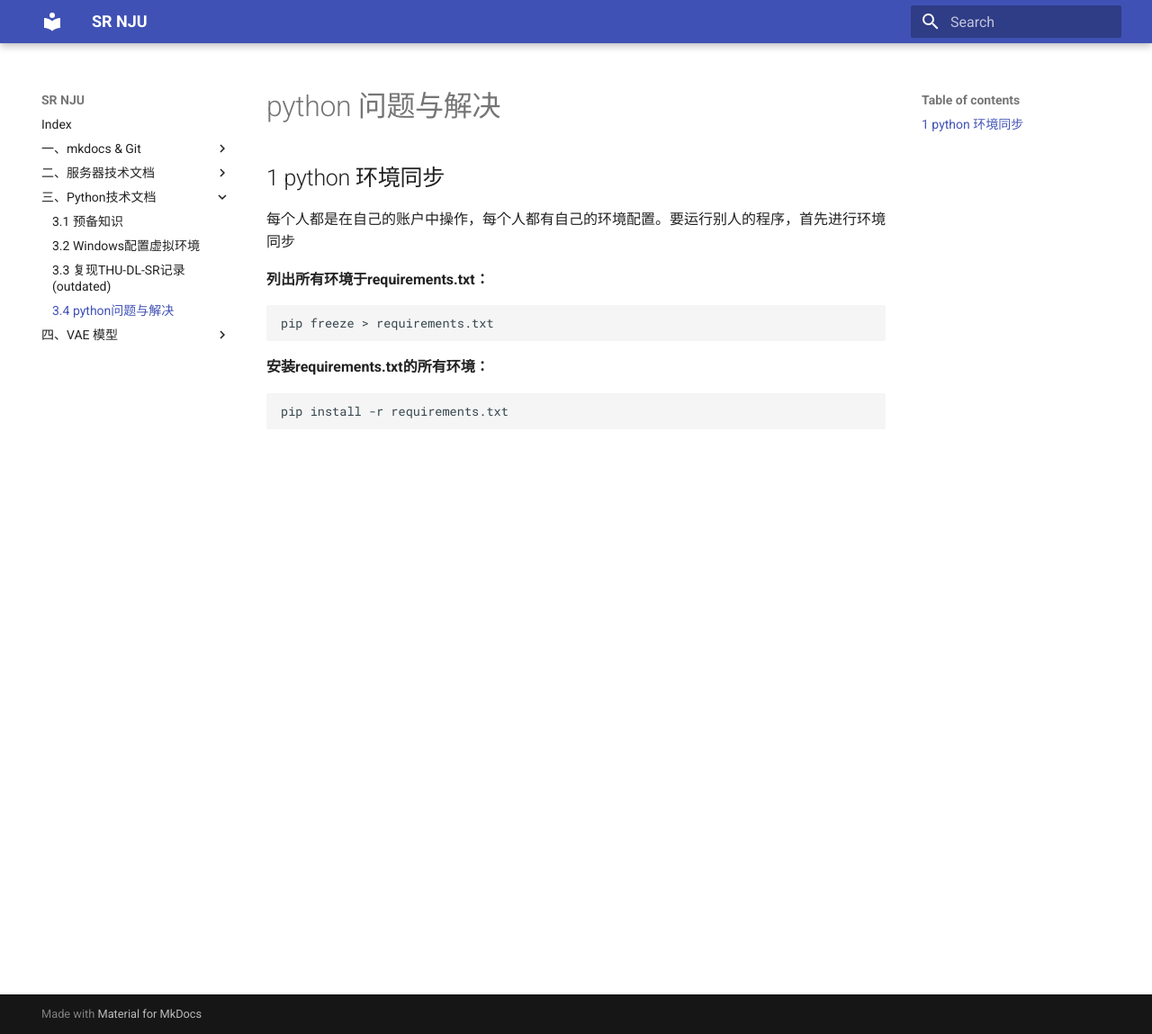
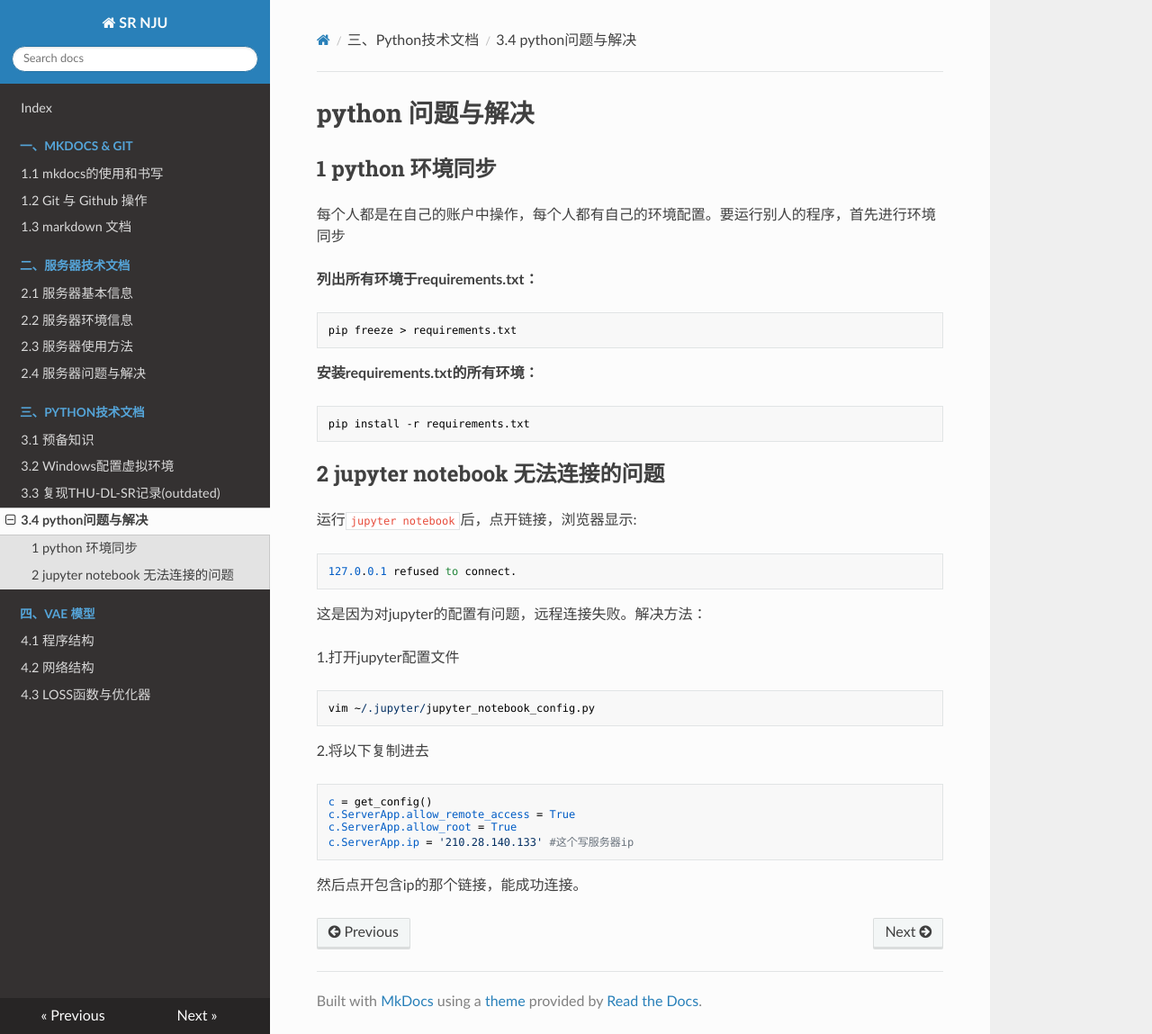
Before and after one commit to boobyuuuu/SR, an MkDocs documentation site: the page built from docs/3/py_summary.md, in a window 1280 px wide and 1149 px high. Shown: the whole window at 90% size. Built offline with MkDocs 1.6.1, drawn with Linux system fonts in a browser that asks for light colours; nearby versions of some CDN libraries.

Commit message:
主题更新 对zywang和yachen账号进行配置

````diff
--- a/docs/2/gpu_summary.md
+++ b/docs/2/gpu_summary.md
@@ -71,3 +71,55 @@ sudo adduser newuser
 # 给某用户sudo权限
 sudo adduser username sudo
 ```
+
+## 4 系统环境变量 多账户未添加
+
+pip安装相关包时出现：
+
+```
+WARNING: The script lit is installed in '/home/zywang/.local/bin' which is not on PATH.
+```
+
+并且运行一些命令会找不到。如：`jupyter notebook` ，报错：
+
+```
+Jupyter command `jupyter-notebook` not found.
+```
+
+解决方法：
+
+1.将当前路径放入系统环境变量中
+
+```
+echo 'export PATH="$HOME/.local/bin:$PATH"' >> ~/.bashrc
+```
+2.应用环境变量
+
+```
+source ~/.bashrc
+```
+
+## 5 介绍账户隐藏文件
+
+用`ls -a`查看所有文件：
+
+```
+.   .bash_history  .bashrc  .config             .ipython  .local    .python_history  .sudo_as_admin_successful
+..  .bash_logout   .cache   .ipynb_checkpoints  .jupyter  .profile  snap             .viminfo
+```
+
+- . 当前文件
+- .. 上一级文件
+- .bash_history: 这个文件包含了用户在命令行中执行的历史命令记录。每次用户退出登录时，这个文件会被更新。
+- .bash_logout: 当用户退出 Bash shell 时，会执行这个文件中的命令。通常用于清理临时文件或执行其他清理任务。
+- **.bashrc: 这是 `Bash shell` 的配置文件，用于设置用户的个性化命令别名、环境变量以及其他 Bash shell 的行为。**
+- .cache: 这个目录用于存储应用程序的缓存文件。缓存文件可以提高应用程序的性能，但有时也可能占用大量磁盘空间。
+- **.config: 这个目录通常用于存储用户的应用程序配置文件。许多应用程序会在这个目录下创建子目录来存储它们的配置信息。**
+- .ipython: 这个目录包含了 IPython（一个交互式 Python shell）的配置文件和历史记录。
+- .ipynb_checkpoints: 这个目录是 Jupyter Notebook 自动生成的，用于存储 notebook 文件的检查点版本。这些检查点版本可以用于恢复 notebook 文件的先前状态。
+- **.jupyter: 这个目录包含了 Jupyter Notebook 的配置文件和相关数据，例如自定义的笔记本模板和扩展。**
+- .local: 这个目录通常用于存储用户的本地安装的程序和数据。例如，用户可以将 Python 包安装到这个目录中，而不是系统范围内安装。
+- .profile: 这是用户登录时执行的 Bourne shell 配置文件。它类似于 .bashrc，但适用于 Bourne shell 及其衍生版本，如 Bash。
+- snap: 这个目录包含了通过 Snap 包管理器安装的应用程序。Snap 是一种打包和分发 Linux 应用程序的方法，它将应用程序和它们的依赖项捆绑在一起。
+- .python_history: 这个文件包含了用户在 Python shell 中执行的历史命令记录，类似于 .bash_history。
+- .sudo_as_admin_successful: 这个文件是 sudo 命令生成的，表示上次使用 sudo 命令时身份验证成功。
--- a/docs/3/py_summary.md
+++ b/docs/3/py_summary.md
@@ -14,3 +14,30 @@ pip freeze > requirements.txt
 ```
 pip install -r requirements.txt
 ```
+
+## 2 jupyter notebook 无法连接的问题
+
+运行`jupyter notebook`后，点开链接，浏览器显示:
+
+```
+127.0.0.1 refused to connect.
+```
+
+这是因为对jupyter的配置有问题，远程连接失败。解决方法：
+
+1.打开jupyter配置文件
+
+```
+vim ~/.jupyter/jupyter_notebook_config.py
+```
+
+2.将以下复制进去
+
+```
+c = get_config()
+c.ServerApp.allow_remote_access = True
+c.ServerApp.allow_root = True
+c.ServerApp.ip = '210.28.140.133' #这个写服务器ip
+```
+
+然后点开包含ip的那个链接，能成功连接。
--- a/mkdocs.yml
+++ b/mkdocs.yml
@@ -1,6 +1,6 @@
 site_name: SR NJU
 theme:
-  name: 'material'
+  name: readthedocs
 nav:
   - Index: index.md
   - 一、mkdocs & Git:
````
Also changed, not shown: docs/3/3_2.md (+4 -0 lines), docs/index.md (+3 -1 lines).
